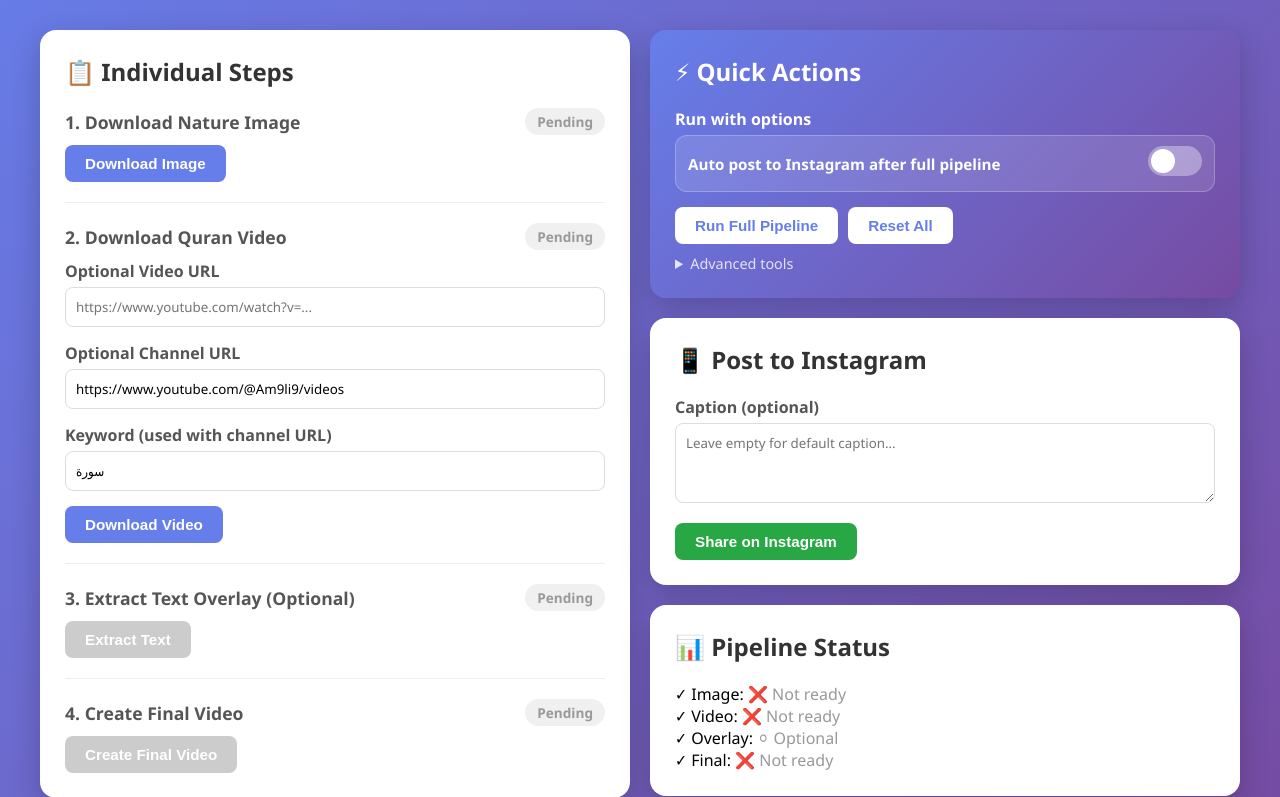
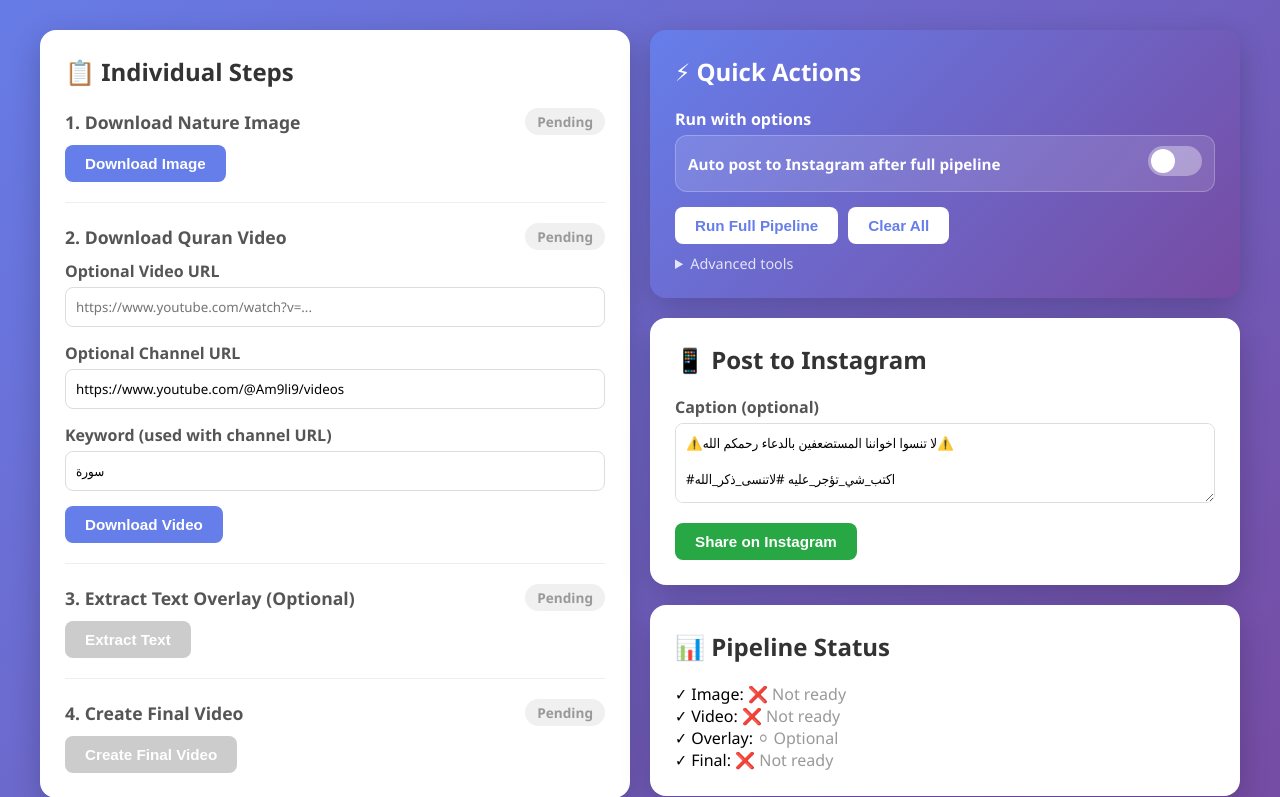
Before and after one commit to rayanMELZI/Auto-Quran-webapp, a Flask app: page / in a window 1280 px wide. Shown: the part 109-906 px from the top of the page. Run offline with Flask 3, Linux system fonts and the light colour scheme; some libraries are stand-ins or nearby versions.

Commit message:
- audio fix - default caption value - UI enhancement

```diff
--- a/logic/scripts/download_quran_video.py
+++ b/logic/scripts/download_quran_video.py
@@ -158,7 +158,7 @@ def download_quran_video(
 
     ffmpeg_path = imageio_ffmpeg.get_ffmpeg_exe()
     dl_opts: Dict[str, Any] = {
-        "format": "best[ext=mp4]/best",
+        "format": "bestvideo[ext=mp4]+bestaudio[ext=m4a]/bestvideo[ext=mp4]+bestaudio/best[ext=mp4]/best",
         "merge_output_format": "mp4",
         "outtmpl": str(output),
         "overwrites": True,
--- a/templates/main.html
+++ b/templates/main.html
@@ -577,15 +577,19 @@ button.danger:hover:not(:disabled) {
                 </div>
                 <div class="button-group">
                     <button onclick="runFullPipeline()" id="btn-pipeline">Run Full Pipeline</button>
-                    <button onclick="resetPipeline()" class="danger">Reset All</button>
+                    <button onclick="resetPipeline()" class="danger">Clear All</button>
                 </div>
                 <details class="advanced-tools">
                     <summary>Advanced tools</summary>
                     <button onclick="resetDownloadedVideosList()" class="danger" type="button">Reset Downloaded Videos List</button>
                 </details>
                 <div class="progress-wrap" id="pipeline-progress-wrap" style="display:none;">
-                    <div class="progress-label" style="color:white;">
-                        <span id="pipeline-progress-label">Overall pipeline progress</span>
+                    <div class="progress-label" style="color:white; display: flex; justify-content: space-between; align-items: center; margin-bottom: 8px;">
+                        <div style="display: flex; align-items: center; gap: 8px;">
+                            <span id="pipeline-status-icon" style="font-weight: bold; min-width: 20px;">⏳</span>
+                            <span style="font-weight: bold;">Loading</span>
+                            <span id="current-step-display" style="font-style: italic;">Starting pipeline...</span>
+                        </div>
                         <span id="pipeline-progress-text">0%</span>
                     </div>
                     <div class="progress-bar">
@@ -601,7 +605,11 @@ button.danger:hover:not(:disabled) {
 
                 <div class="input-group">
                     <label>Caption (optional)</label>
-                    <textarea id="caption-input" placeholder="Leave empty for default caption..."></textarea>
+                    <textarea id="caption-input" placeholder="Leave empty for default caption...">⚠️لا تنسوا اخواننا المستضعفين بالدعاء رحمكم الله⚠️
+
+#اكتب_شي_تؤجر_عليه #لاتنسى_ذكر_الله
+
+#الله #اكتب_شي_تؤجر_عليه #الله_أكبر #قران_كريم #لاتنسى_ذكر_الله #تلاوات #اللهم_امين</textarea>
                 </div>
 
                 <button onclick="postToInstagram()" id="btn-post" class="success" disabled>
@@ -1010,8 +1018,30 @@ async function runFullPipeline() {
             startProgressPolling('full-pipeline', async (progressData) => {
                 setBar('pipeline-progress-fill', 'pipeline-progress-text', progressData.overall_percent || 0);
 
+                // Update current step display
+                const stepNames = {
+                    'image': 'Downloading image...',
+                    'video': 'Downloading video...',
+                    'overlay': 'Extracting text overlay...',
+                    'final': 'Creating final video...',
+                    'post': 'Posting to Instagram...'
+                };
+                const currentStep = progressData.current_step || 'Starting pipeline...';
+                const stepDisplay = stepNames[currentStep] || currentStep;
+                document.getElementById('current-step-display').textContent = stepDisplay;
+
                 const stepMap = progressData.steps || {};
                 const results = [];
+
+                // Handle final step progress bar visibility
+                const finalStep = stepMap.final;
+                if (finalStep && finalStep.status === 'processing') {
+                    document.getElementById('final-progress-wrap').style.display = 'block';
+                    setBar('final-progress-fill', 'final-progress-text', finalStep.progress || 0);
+                } else if (finalStep && finalStep.status === 'completed') {
+                    document.getElementById('final-progress-wrap').style.display = 'block';
+                    setBar('final-progress-fill', 'final-progress-text', 100, true);
+                }
 
                 ['image', 'video', 'overlay', 'final', 'post'].forEach((step) => {
                     if (!stepMap[step]) return;
@@ -1051,11 +1081,13 @@ async function runFullPipeline() {
 
                     if (progressData.overall_percent === 100) {
                         setBar('pipeline-progress-fill', 'pipeline-progress-text', 100, true);
+                        document.getElementById('pipeline-status-icon').textContent = '✅';
                         if (stepMap.final?.result?.preview_url) {
                             showPreview('final', stepMap.final.result.preview_url);
                         }
                         showNotification('🎉 Pipeline Complete!', 'All steps completed successfully!', 'success');
                     } else {
+                        document.getElementById('pipeline-status-icon').textContent = '❌';
                         showNotification('Pipeline Stopped', 'Pipeline encountered an error', 'error');
                     }
 
@@ -1078,7 +1110,7 @@ async function runFullPipeline() {
 
 // Reset Pipeline
 async function resetPipeline() {
-    if (!confirm('Are you sure you want to reset all progress?')) return;
+    if (!confirm('Are you sure you want to clear all progress?')) return;
 
     try {
         await fetch('/api/reset', { method: 'POST' });
```
Also changed, not shown: QUICK_START.md (+2 -2 lines).
